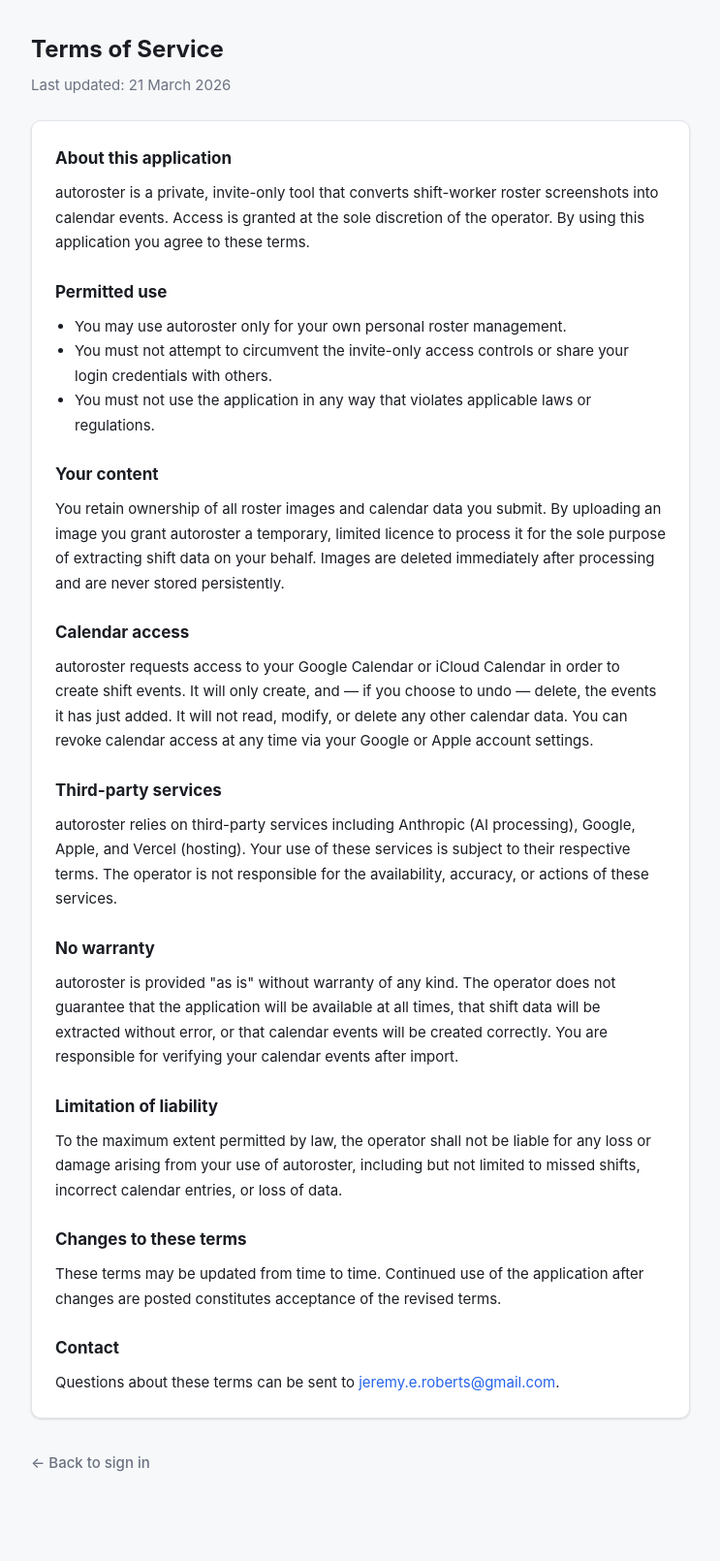
After one commit to joomux/autoroster, a Flask app: page /terms in a window 1280 px wide. The commit adds this page. Shown: the whole page at 97% size, without its empty margins (152-895 px from the left). Run offline with Flask 3, Linux system fonts and the light colour scheme; some libraries are stand-ins or nearby versions.

Commit message:
Add Terms of Service page and link it from the login page footer
Co-Authored-By: Claude Sonnet 4.6 <noreply@anthropic.com>

```diff
--- a/app.py
+++ b/app.py
@@ -109,6 +109,11 @@ def login():
 @app.route("/privacy")
 def privacy():
     return render_template("privacy.html")
+
+
+@app.route("/terms")
+def terms():
+    return render_template("terms.html")
 
 
 @app.route("/logout")
--- a/templates/login.html
+++ b/templates/login.html
@@ -39,6 +39,8 @@
 
     <p class="auth-footer">
       <a href="{{ url_for('privacy') }}">Privacy Policy</a>
+      &middot;
+      <a href="{{ url_for('terms') }}">Terms of Service</a>
     </p>
   </div>
 </div>
--- /dev/null
+++ b/templates/terms.html
@@ -0,0 +1,68 @@
+{% extends "base.html" %}
+{% block title %}Terms of Service — autoroster{% endblock %}
+
+{% block content %}
+<div class="page-container-narrow" style="max-width: 680px;">
+  <div class="page-header">
+    <h1>Terms of Service</h1>
+    <p>Last updated: 21 March 2026</p>
+  </div>
+
+  <div class="card" style="display: flex; flex-direction: column; gap: 24px; line-height: 1.7;">
+
+    <section>
+      <h2 style="margin: 0 0 8px; font-size: 17px;">About this application</h2>
+      <p style="margin: 0;">autoroster is a private, invite-only tool that converts shift-worker roster screenshots into calendar events. Access is granted at the sole discretion of the operator. By using this application you agree to these terms.</p>
+    </section>
+
+    <section>
+      <h2 style="margin: 0 0 8px; font-size: 17px;">Permitted use</h2>
+      <ul style="margin: 0; padding-left: 20px;">
+        <li>You may use autoroster only for your own personal roster management.</li>
+        <li>You must not attempt to circumvent the invite-only access controls or share your login credentials with others.</li>
+        <li>You must not use the application in any way that violates applicable laws or regulations.</li>
+      </ul>
+    </section>
+
+    <section>
+      <h2 style="margin: 0 0 8px; font-size: 17px;">Your content</h2>
+      <p style="margin: 0;">You retain ownership of all roster images and calendar data you submit. By uploading an image you grant autoroster a temporary, limited licence to process it for the sole purpose of extracting shift data on your behalf. Images are deleted immediately after processing and are never stored persistently.</p>
+    </section>
+
+    <section>
+      <h2 style="margin: 0 0 8px; font-size: 17px;">Calendar access</h2>
+      <p style="margin: 0;">autoroster requests access to your Google Calendar or iCloud Calendar in order to create shift events. It will only create, and — if you choose to undo — delete, the events it has just added. It will not read, modify, or delete any other calendar data. You can revoke calendar access at any time via your Google or Apple account settings.</p>
+    </section>
+
+    <section>
+      <h2 style="margin: 0 0 8px; font-size: 17px;">Third-party services</h2>
+      <p style="margin: 0;">autoroster relies on third-party services including Anthropic (AI processing), Google, Apple, and Vercel (hosting). Your use of these services is subject to their respective terms. The operator is not responsible for the availability, accuracy, or actions of these services.</p>
+    </section>
+
+    <section>
+      <h2 style="margin: 0 0 8px; font-size: 17px;">No warranty</h2>
+      <p style="margin: 0;">autoroster is provided "as is" without warranty of any kind. The operator does not guarantee that the application will be available at all times, that shift data will be extracted without error, or that calendar events will be created correctly. You are responsible for verifying your calendar events after import.</p>
+    </section>
+
+    <section>
+      <h2 style="margin: 0 0 8px; font-size: 17px;">Limitation of liability</h2>
+      <p style="margin: 0;">To the maximum extent permitted by law, the operator shall not be liable for any loss or damage arising from your use of autoroster, including but not limited to missed shifts, incorrect calendar entries, or loss of data.</p>
+    </section>
+
+    <section>
+      <h2 style="margin: 0 0 8px; font-size: 17px;">Changes to these terms</h2>
+      <p style="margin: 0;">These terms may be updated from time to time. Continued use of the application after changes are posted constitutes acceptance of the revised terms.</p>
+    </section>
+
+    <section>
+      <h2 style="margin: 0 0 8px; font-size: 17px;">Contact</h2>
+      <p style="margin: 0;">Questions about these terms can be sent to <a href="mailto:jeremy.e.roberts@gmail.com">jeremy.e.roberts@gmail.com</a>.</p>
+    </section>
+
+  </div>
+
+  <p style="margin-top: 24px;">
+    <a href="{{ url_for('login') }}" class="btn btn-ghost" style="padding-left: 0;">← Back to sign in</a>
+  </p>
+</div>
+{% endblock %}
```
